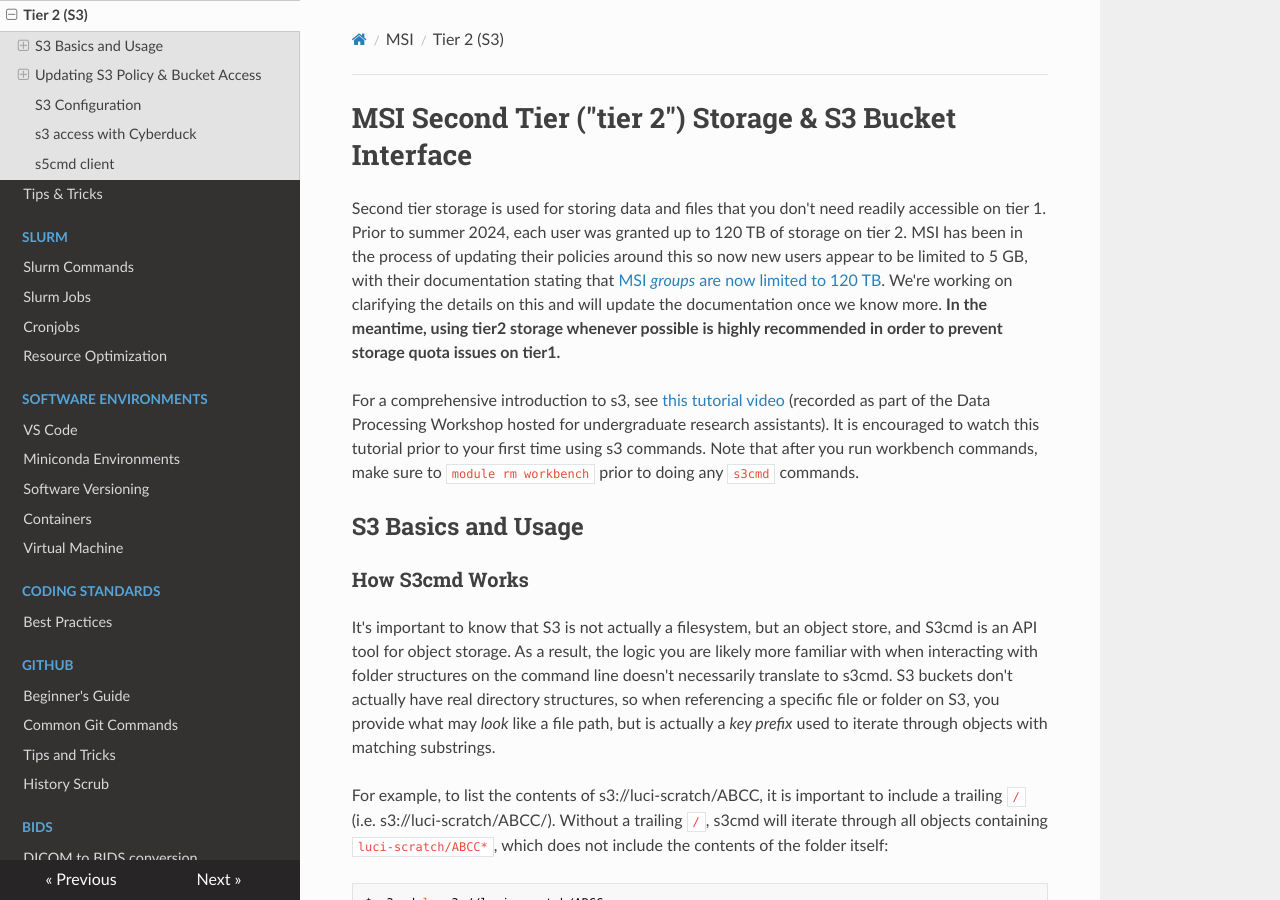
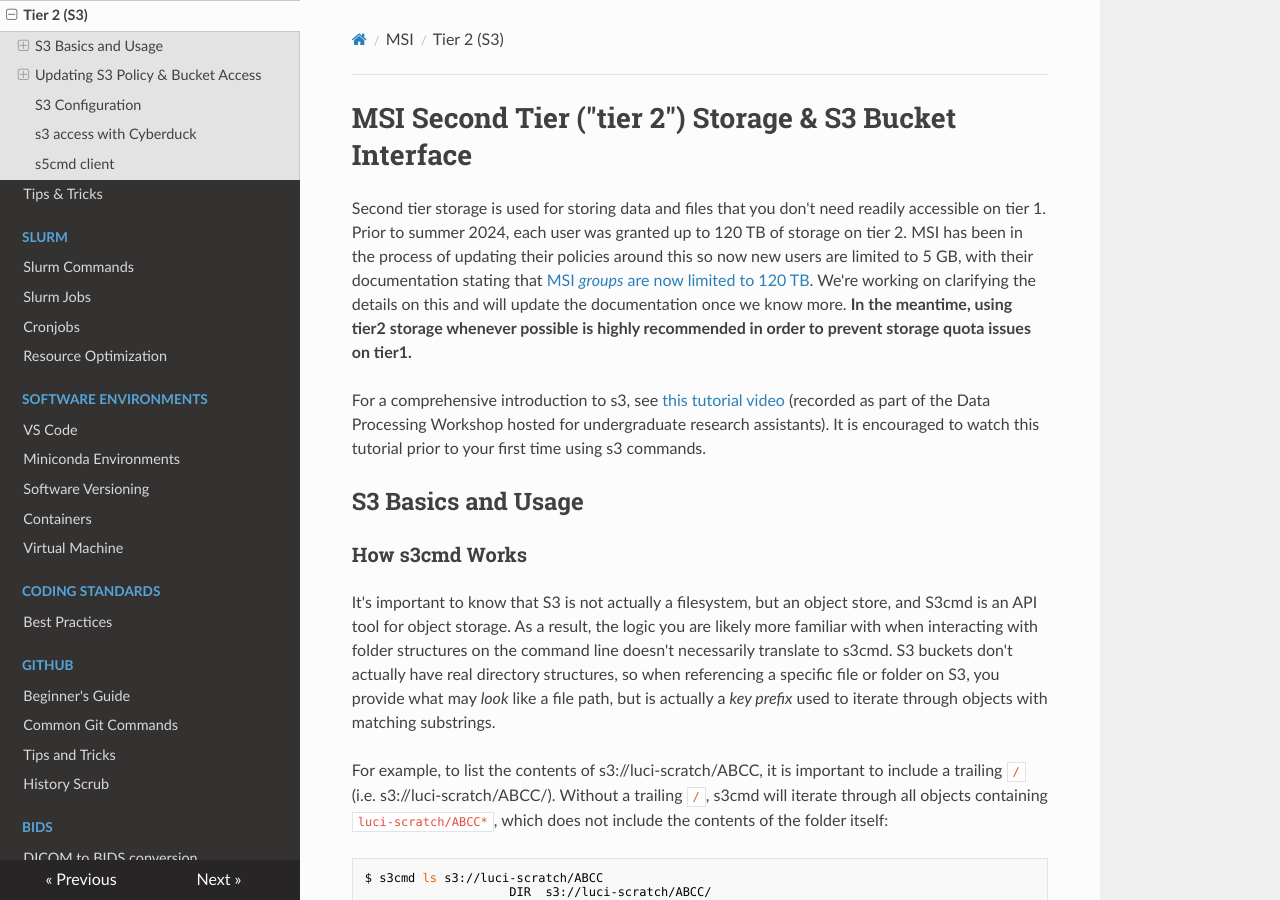
Before and after one commit to DCAN-Labs/cdni-brain, an MkDocs documentation site: the page built from docs/s3.md, in a window 1280 px wide and 900 px high. Built offline with MkDocs 1.6.1, drawn with Linux system fonts in a browser that asks for light colours; nearby versions of some CDN libraries.

Commit message:
Update s3.md
removed references to the s3 conflict with workbench -- no longer a problem

```diff
--- a/docs/s3.md
+++ b/docs/s3.md
@@ -1,12 +1,11 @@
 # MSI Second Tier ("tier 2") Storage & S3 Bucket Interface
-Second tier storage is used for storing data and files that you don't need readily accessible on tier 1. Prior to summer 2024, each user was granted up to 120 TB of storage on tier 2. MSI has been in the process of updating their policies around this so now new users appear to be limited to 5 GB, with their documentation stating that [MSI *groups* are now limited to 120 TB](https://msi.umn.edu/about-msi-services/data-storage/second-tier-storage). We're working on clarifying the details on this and will update the documentation once we know more. **In the meantime, using tier2 storage whenever possible is highly recommended in order to prevent storage quota issues on tier1.**
+Second tier storage is used for storing data and files that you don't need readily accessible on tier 1. Prior to summer 2024, each user was granted up to 120 TB of storage on tier 2. MSI has been in the process of updating their policies around this so now new users are limited to 5 GB, with their documentation stating that [MSI *groups* are now limited to 120 TB](https://msi.umn.edu/about-msi-services/data-storage/second-tier-storage). We're working on clarifying the details on this and will update the documentation once we know more. **In the meantime, using tier2 storage whenever possible is highly recommended in order to prevent storage quota issues on tier1.**
 
-For a comprehensive introduction to s3, see [this tutorial video](https://drive.google.com/drive/folders/1Oz3i5lbld5VmXGdhWagOMWYOIJmgrJA4) (recorded as part of the Data Processing Workshop hosted for undergraduate research assistants). It is encouraged to watch this tutorial prior to your first time using s3 commands. Note that after you run workbench commands, make sure to `module rm workbench` prior to doing any `s3cmd` commands.
-
+For a comprehensive introduction to s3, see [this tutorial video](https://drive.google.com/drive/folders/1Oz3i5lbld5VmXGdhWagOMWYOIJmgrJA4) (recorded as part of the Data Processing Workshop hosted for undergraduate research assistants). It is encouraged to watch this tutorial prior to your first time using s3 commands.
 
 ## S3 Basics and Usage
 
-### How S3cmd Works
+### How s3cmd Works
 It's important to know that S3 is not actually a filesystem, but an object store, and S3cmd is an API tool for object storage. As a result, the logic you are likely more familiar with when interacting with folder structures on the command line doesn't necessarily translate to s3cmd. S3 buckets don't actually have real directory structures, so when referencing a specific file or folder on S3, you provide what may *look* like a file path, but is actually a *key prefix* used to iterate through objects with matching substrings.
 
 For example, to list the contents of s3://luci-scratch/ABCC, it is important to include a trailing `/` (i.e. s3://luci-scratch/ABCC/). Without a trailing `/`, s3cmd will iterate through all objects containing `luci-scratch/ABCC*`, which does not include the contents of the folder itself:
```
